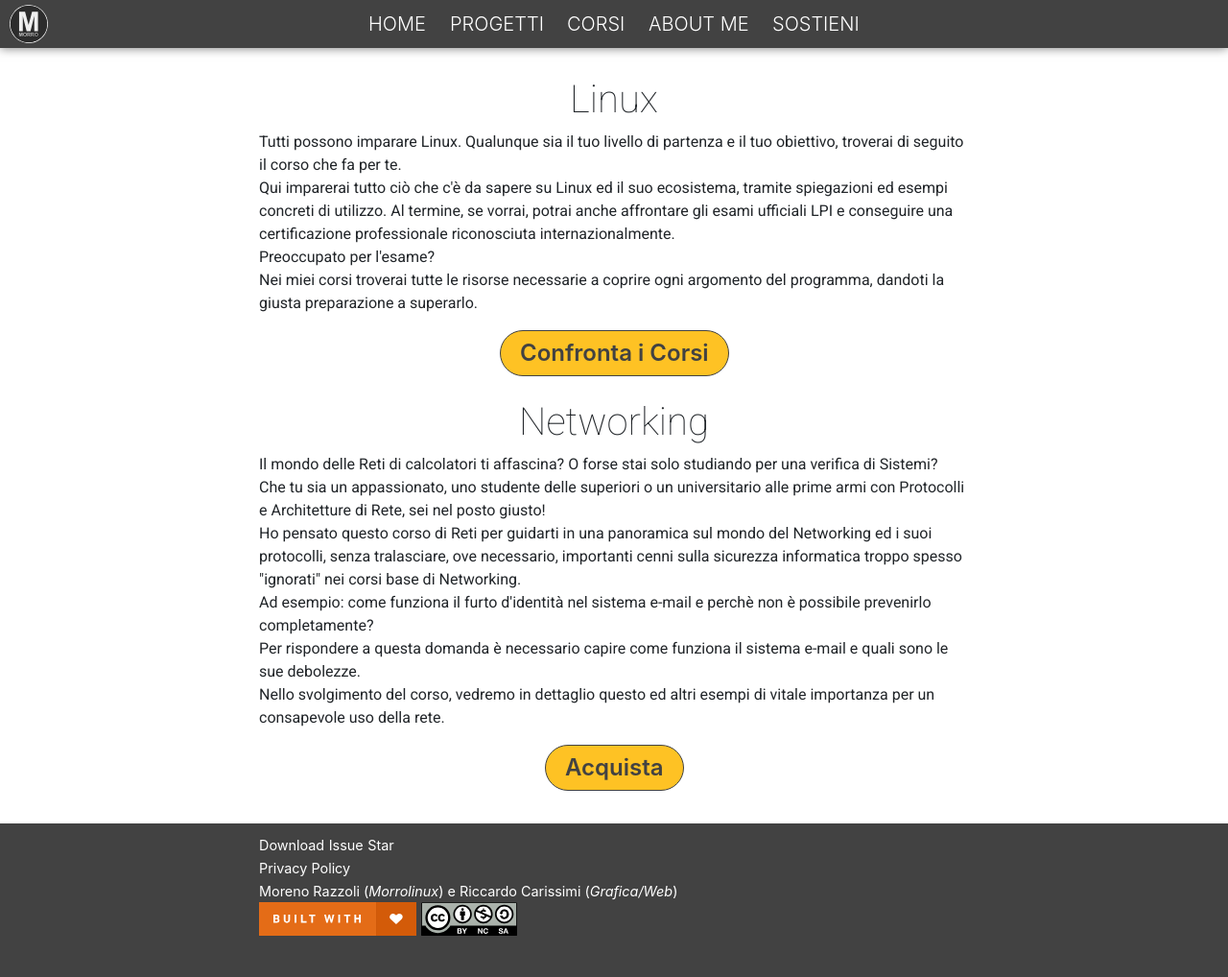
After one commit to morrolinuxyt/website, a PHP site: page /corsi.php in a window 1280 px wide. The commit adds this page. Shown: the whole page at 96% size. Run offline with PHP 8.4, Linux system fonts and the light colour scheme; some libraries are stand-ins or nearby versions.

Commit message:
Added "/corsi"

```diff
--- a/about.php
+++ b/about.php
@@ -22,7 +22,7 @@
       <p>
       Restiamo in contatto!<br />
       Potete trovarmi sul gruppo Telegram assieme ad altri appassionati di ogni età e campo d'interesse.
-      Mentre se non volete perdervi l’ultimo video e un po' di backstage, trovate il mio canale Telegram.
+      Mentre se non volete perdervi l’ultimo video e un po' di backstage, trovate il mio canale Telegram.<br>
       Youtube: <a href="https://www.youtube.com/user/morrolinux/" target="blank_">MorrolinuxYouTube</a><br />
       Facebook: <a href="https://www.facebook.com/MorrolinuxOfficial/" target="blank_">MorrolinuxOfficial</a><br />
       Telegram: <a href="https://telegram.me/morrolinux_feed" target="blank_">MorrolinuxFeed</a><br />
--- a/assets/nav.html
+++ b/assets/nav.html
@@ -2,9 +2,9 @@
   <a href="index.php"><img class="nav_logo" src="img/logo.svg" alt="logo" /></a>
   <ul>
     <li class="hvr-overline-from-center"><a href="index.php">HOME</a></li>
-    <li class="hvr-overline-from-center"><a href="https://blog.morrolinux.it">BLOG</a></li>
+    <!--- <li class="hvr-overline-from-center"><a href="https://blog.morrolinux.it">BLOG</a></li> -->
     <li class="hvr-overline-from-center"><a href="projects.php">PROGETTI</a></li>
-    <li class="hvr-overline-from-center"><a href="lpi.php">LPI</a></li>
+    <li class="hvr-overline-from-center"><a href="corsi.php">CORSI</a></li>
     <li class="hvr-overline-from-center"><a href="about.php">ABOUT ME</a></li>
     <li class="hvr-overline-from-center"><a href="sostieni.php">SOSTIENI</a></li>
   </ul>
@@ -13,9 +13,9 @@
 <div class="nav_mobile">
   <ul>
     <li><a href="index.php">HOME</a></li>
-    <li><a href="https://blog.morrolinux.it">BLOG</a></li>
+    <!-- <li><a href="https://blog.morrolinux.it">BLOG</a></li> -->
     <li><a href="projects.php">PROGETTI</a></li>
-    <li><a href="lpi.php">LPI</a></li>
+    <li><a href="corsi.php">CORSI</a></li>
     <li><a href="about.php">ABOUT ME</a></li>
     <li><a href="sostieni.php">SOSTIENI</a></li>
   </ul>
--- /dev/null
+++ b/corsi.php
@@ -0,0 +1,30 @@
+<?php include "assets/head.html"; ?>
+
+    <title>Corsi | Morrolinux</title>
+
+    <!-- TODO <meta name="description" content="..."> -->
+
+  </head>
+  <body>
+
+    <?php include "assets/nav.html"; ?>
+
+    <div class="container">
+      <h1>Linux</h1>
+      <p>Tutti possono imparare Linux. Qualunque sia il tuo livello di partenza e il tuo obiettivo, troverai di seguito il corso che fa per te.
+        <br>Qui imparerai tutto ciò che c'è da sapere su Linux ed il suo ecosistema, tramite spiegazioni ed esempi concreti di utilizzo. Al termine, se vorrai, potrai anche affrontare gli esami ufficiali LPI e conseguire una certificazione professionale riconosciuta internazionalmente.
+        <br>Preoccupato per l'esame?
+        <br>Nei miei corsi troverai tutte le risorse necessarie a coprire ogni argomento del programma, dandoti la giusta preparazione a superarlo. </p>
+      <center> <a class="button hvr-grow-shadow" href="https://corsolinux.com">Confronta i Corsi</a><br /><br /> </center>
+
+      <h1>Networking</h1>
+      <p>Il mondo delle Reti di calcolatori ti affascina? O forse stai solo studiando per una verifica di Sistemi?
+        <br>Che tu sia un appassionato, uno studente delle superiori o un universitario alle prime armi con Protocolli e Architetture di Rete, sei nel posto giusto!
+        <br>Ho pensato questo corso di Reti per guidarti in una panoramica sul mondo del Networking ed i suoi protocolli, senza tralasciare, ove necessario, importanti cenni sulla sicurezza informatica troppo spesso "ignorati" nei corsi base di Networking.
+        <br>Ad esempio: come funziona il furto d'identità nel sistema e-mail e perchè non è possibile prevenirlo completamente?
+        <br>Per rispondere a questa domanda è necessario capire come funziona il sistema e-mail e quali sono le sue debolezze.
+        <br>Nello svolgimento del corso, vedremo in dettaglio questo ed altri esempi di vitale importanza per un consapevole uso della rete. </p>
+      <center> <a class="button hvr-grow-shadow" href="https://www.udemy.com/course/networking-101-corso-di-reti-da-zero/?referralCode=B2B920B2090248291B6B" target="blank_">Acquista</a><br /><br /> </center>
+    </div>
+
+<?php include "assets/footer.html"; ?>
```
Also changed, not shown: assets/lpi_text.php (+4 -4 lines), index.php (+14 -1 lines).
